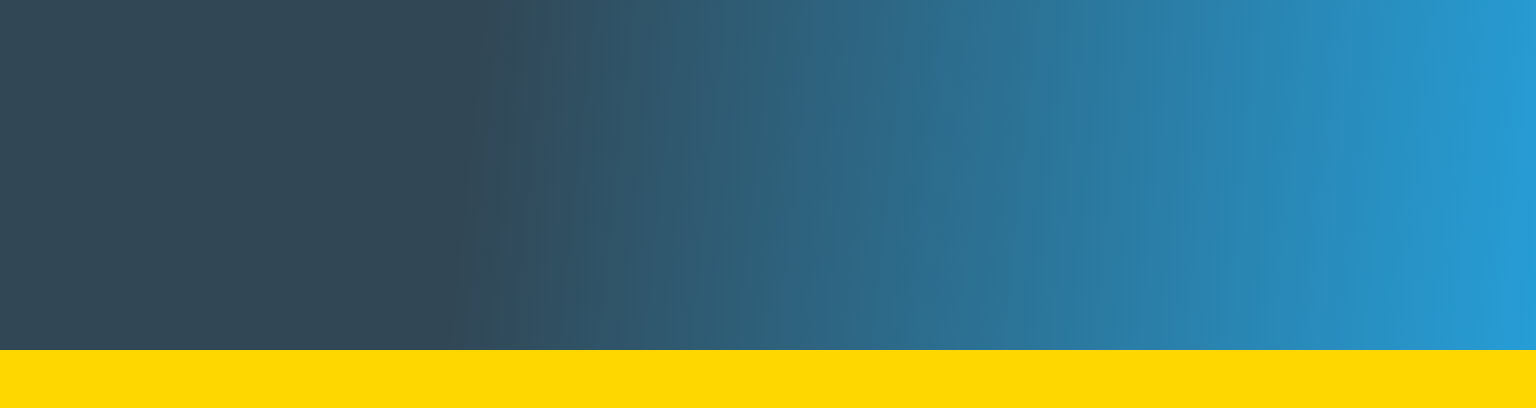
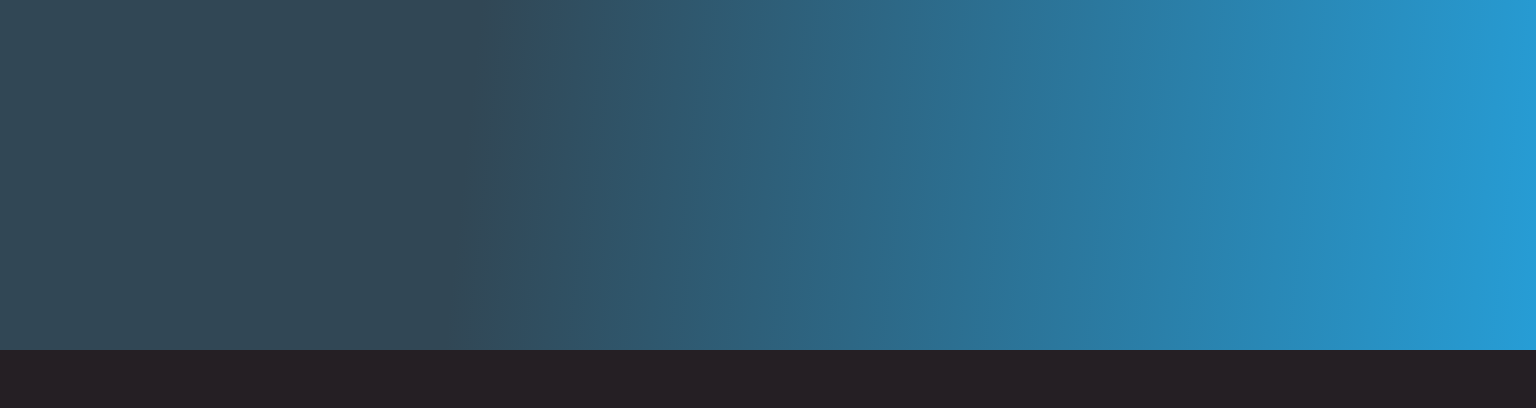
Before and after one commit to Feliannys/curso-esencial-html-css, a plain HTML site: page index.html in a window 1536 px wide. Shown: the top 408 px of the page. Drawn offline with nearby package versions, Linux system fonts and the light colour scheme.

Commit message:
background-corregido

```diff
--- a/css/styles.css
+++ b/css/styles.css
@@ -309,9 +309,6 @@ hr {
 }
 
 @media screen and (min-width: 1366px) {
-    body{
-        background: gold;
-    }
 
     .hero {
         block-size: 350px;
```
